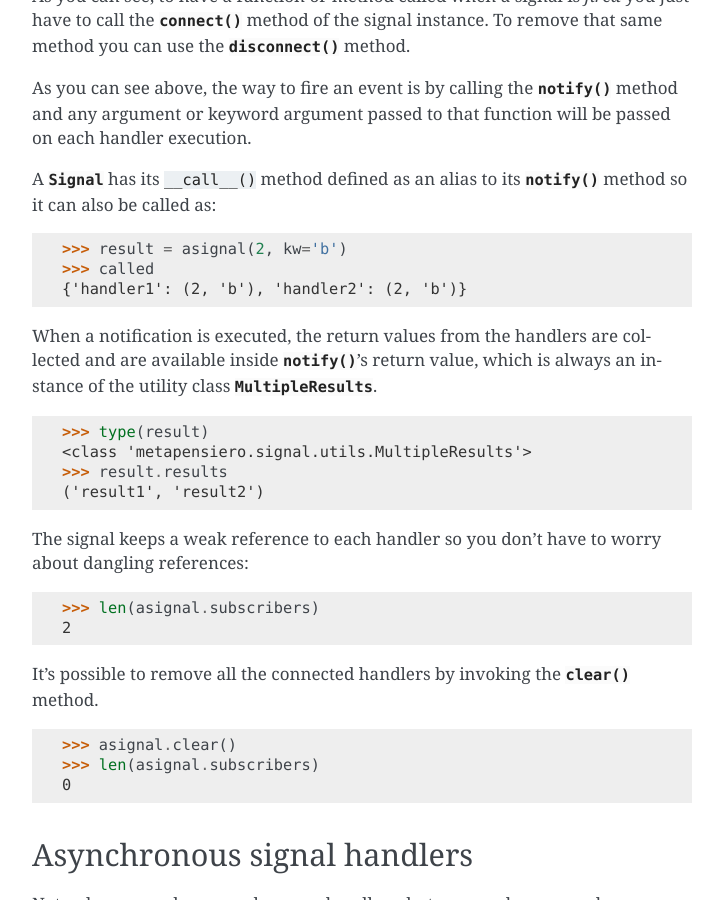
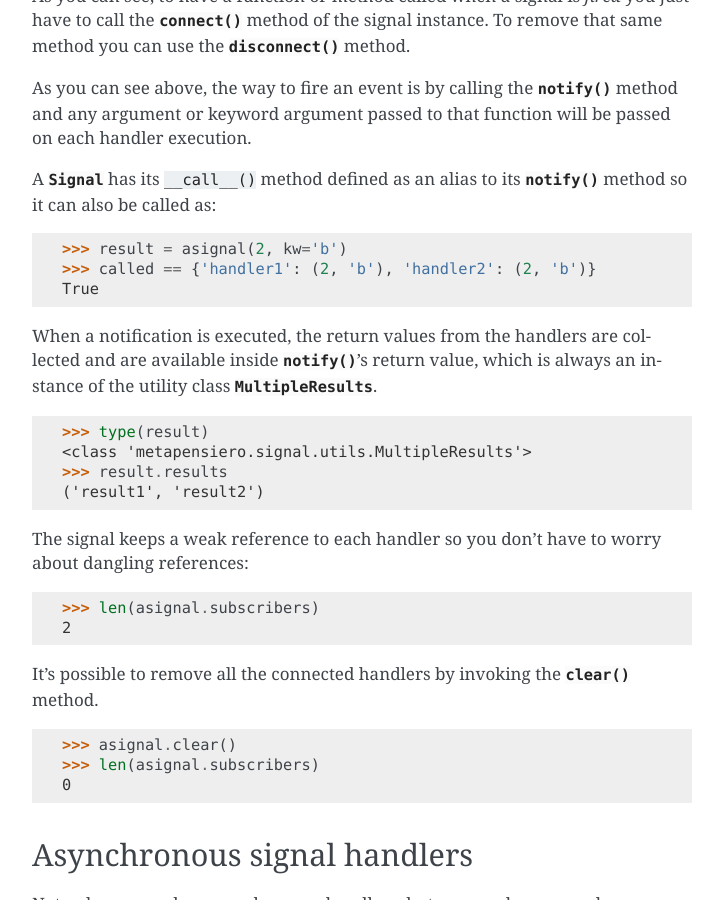
Before and after one commit to metapensiero/metapensiero.signal, a Sphinx documentation site: the page built from doc/intro.rst, in a window 1280 px wide and 900 px high, scrolled down 1207 px. Shown: the whole window, without its empty margins (388-1111 px from the left). Built offline with Sphinx 7.4.7, drawn with Linux system fonts in a browser that asks for light colours; some of the changed text lies outside the part shown.

Commit message:
Better dict checks

```diff
--- a/doc/intro.rst
+++ b/doc/intro.rst
@@ -92,9 +92,8 @@ its `~core.Signal.notify`:meth: method so it can also be called as:
 .. doctest::
 
   >>> result = asignal(2, kw='b')
-  >>> called
-  {'handler1': (2, 'b'), 'handler2': (2, 'b')}
-
+  >>> called == {'handler1': (2, 'b'), 'handler2': (2, 'b')}
+  True
 
 When a notification is executed, the return values from the handlers are
 collected and are available inside `~core.Signal.notify`:meth:'s return value,
@@ -231,8 +230,8 @@ And finally, as it is expected:
 
 .. doctest:: async
 
-  >>> called
-  {'handler1': (1, 'a'), 'handler2': (1, 'a')}
+  >>> called == {'handler1': (1, 'a'), 'handler2': (1, 'a')}
+  True
 
 Use with classes
 ~~~~~~~~~~~~~~~~
```
